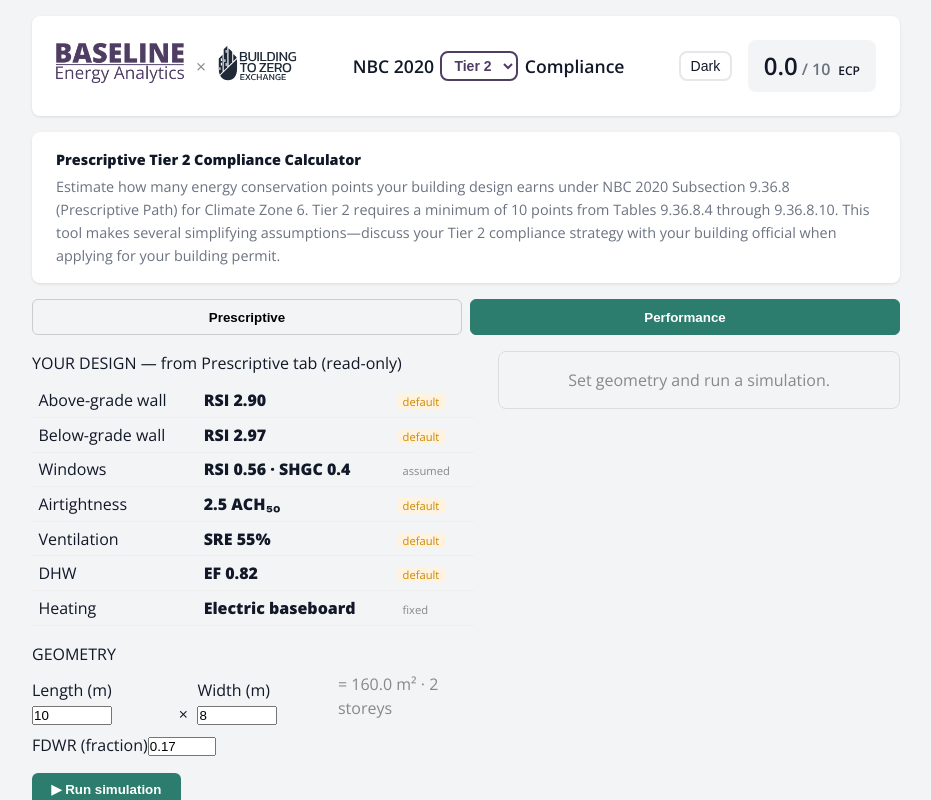
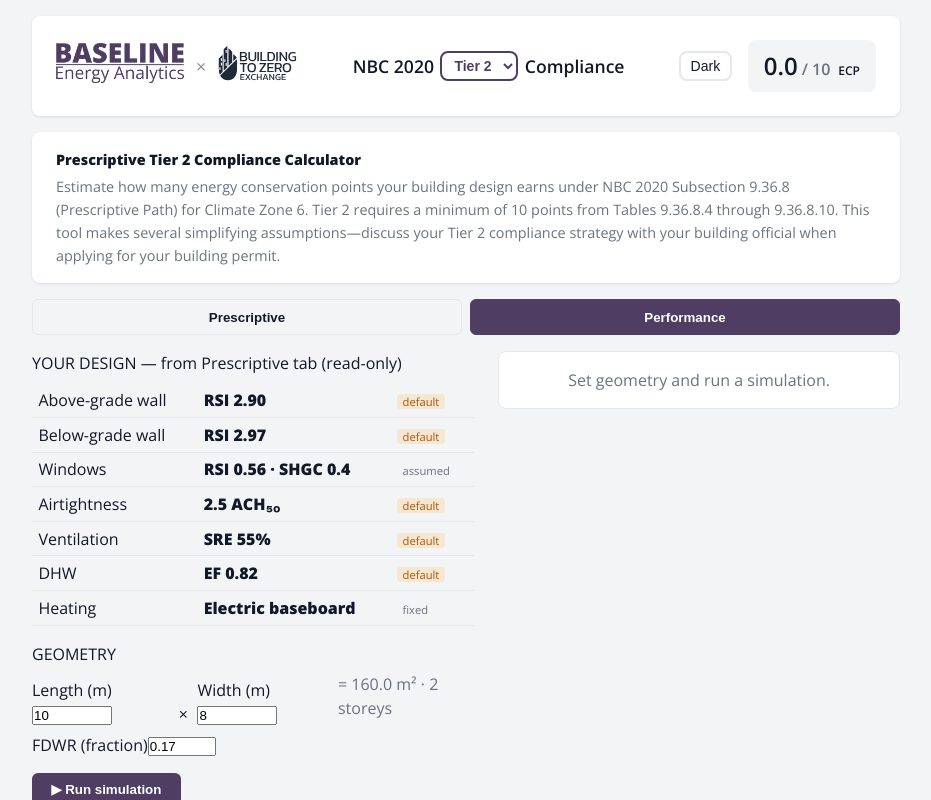
Before and after one commit to RyanBEA/ECP, a React (Vite) app: page / in a window 1280 px wide. Both pictures are taken after a click on the button "Performance". Shown: the top 800 px of the page, without its empty margins (174-1105 px from the left). Built offline with nearby package versions, Linux system fonts and the light colour scheme.

Commit message:
style(ui): use real design tokens for perf mode (brand + dark-mode theming)

```diff
--- a/src/App.css
+++ b/src/App.css
@@ -797,13 +797,15 @@ h1, h2, h3, h4, h5, h6 {
   }
 }
 
-/* --- Performance mode --- */
+/* --- Performance mode ---
+   Uses the app's real design tokens (--primary, --border-color, --text-secondary,
+   --card-bg) so the mode matches the BEA brand and themes correctly in dark mode. */
 .tab-bar { display: flex; gap: 0.5rem; margin: 0 0 1rem; }
 .tab-bar .tab {
-  flex: 1; padding: 0.6rem 1rem; border: 1px solid var(--border, #ccc);
-  background: transparent; border-radius: 6px; cursor: pointer; font-weight: 600;
+  flex: 1; padding: 0.6rem 1rem; border: 1px solid var(--border-color);
+  background: transparent; color: inherit; border-radius: 6px; cursor: pointer; font-weight: 600;
 }
-.tab-bar .tab.active { background: var(--accent, #2d7d6e); color: #fff; border-color: var(--accent, #2d7d6e); }
+.tab-bar .tab.active { background: var(--primary); color: #fff; border-color: var(--primary); }
 
 .performance-tab { display: flex; gap: 1.5rem; align-items: flex-start; }
 .performance-inputs { flex: 1.1; }
@@ -811,37 +813,38 @@ h1, h2, h3, h4, h5, h6 {
 @media (max-width: 720px) { .performance-tab { flex-direction: column; } }
 
 .envelope-mirror .mirror-table { width: 100%; border-collapse: collapse; margin: 0.5rem 0 1rem; }
-.envelope-mirror td { padding: 0.3rem 0.4rem; border-bottom: 1px solid var(--border, #eee); }
+.envelope-mirror td { padding: 0.3rem 0.4rem; border-bottom: 1px solid var(--border-color); }
 .mirror-tag { font-size: 0.7rem; padding: 0 0.35rem; border-radius: 3px; }
-.tag-selected { color: #2d7d6e; } .tag-default { color: #c80; background: #fff3e0; }
-.tag-assumed, .tag-fixed { color: #888; }
+.tag-selected { color: var(--primary); }
+.tag-default { color: #b45309; background: rgba(245, 158, 11, 0.15); }
+.tag-assumed, .tag-fixed { color: var(--text-secondary); }
 
 .geometry-footprint { display: flex; gap: 0.6rem; align-items: flex-end; margin: 0.4rem 0; }
 .geometry-footprint input { width: 5rem; }
-.geometry-area { color: var(--muted, #888); padding-bottom: 0.4rem; }
+.geometry-area { color: var(--text-secondary); padding-bottom: 0.4rem; }
 .field-error { color: #c00; font-size: 0.85rem; margin-top: 0.25rem; }
 
 .run-button {
-  margin-top: 1rem; background: var(--accent, #2d7d6e); color: #fff; border: none;
+  margin-top: 1rem; background: var(--primary); color: #fff; border: none;
   padding: 0.6rem 1.2rem; border-radius: 6px; cursor: pointer; font-weight: 600;
 }
 .run-button:disabled { opacity: 0.6; cursor: default; }
-.run-hint { font-size: 0.8rem; color: var(--muted, #888); margin-top: 0.3rem; }
+.run-hint { font-size: 0.8rem; color: var(--text-secondary); margin-top: 0.3rem; }
 
-.perf-results { border: 1px solid var(--border, #ddd); border-radius: 8px; padding: 1rem; }
-.perf-idle, .perf-running, .perf-error { color: var(--muted, #888); text-align: center; }
+.perf-results { border: 1px solid var(--border-color); border-radius: 8px; padding: 1rem; background: var(--card-bg); }
+.perf-idle, .perf-running, .perf-error { color: var(--text-secondary); text-align: center; }
 .perf-error { color: #c00; }
 .perf-hero {
   text-align: center; color: #fff; border-radius: 8px; padding: 1rem; margin-bottom: 1rem;
-  background: linear-gradient(135deg, #2d7d6e, #1f5a4f);
+  background: linear-gradient(135deg, var(--primary), var(--primary-dark));
 }
 .perf-hero-tier { font-size: 2rem; font-weight: 800; }
 .perf-hero-label, .perf-hero-sub { font-size: 0.75rem; opacity: 0.85; }
 .perf-metrics { display: grid; grid-template-columns: 1fr 1fr 1fr; gap: 0.5rem; }
-.perf-metric { border: 1px solid var(--border, #ccc); border-radius: 6px; padding: 0.6rem; text-align: center; }
-.perf-metric b { display: block; font-size: 1.4rem; color: var(--accent, #2d7d6e); }
-.perf-metric span { font-size: 0.75rem; color: var(--muted, #888); }
-.perf-wholehouse { display: flex; justify-content: space-between; border-top: 1px solid var(--border, #ddd); margin-top: 1rem; padding-top: 0.6rem; }
-.perf-supporting { font-size: 0.78rem; color: var(--muted, #888); margin-top: 0.6rem; }
-.spinner { display: inline-block; width: 1rem; height: 1rem; border: 2px solid #ccc; border-top-color: var(--accent, #2d7d6e); border-radius: 50%; animation: spin 0.8s linear infinite; vertical-align: middle; }
+.perf-metric { border: 1px solid var(--border-color); border-radius: 6px; padding: 0.6rem; text-align: center; }
+.perf-metric b { display: block; font-size: 1.4rem; color: var(--primary); }
+.perf-metric span { font-size: 0.75rem; color: var(--text-secondary); }
+.perf-wholehouse { display: flex; justify-content: space-between; border-top: 1px solid var(--border-color); margin-top: 1rem; padding-top: 0.6rem; }
+.perf-supporting { font-size: 0.78rem; color: var(--text-secondary); margin-top: 0.6rem; }
+.spinner { display: inline-block; width: 1rem; height: 1rem; border: 2px solid var(--border-color); border-top-color: var(--primary); border-radius: 50%; animation: spin 0.8s linear infinite; vertical-align: middle; }
 @keyframes spin { to { transform: rotate(360deg); } }
```
